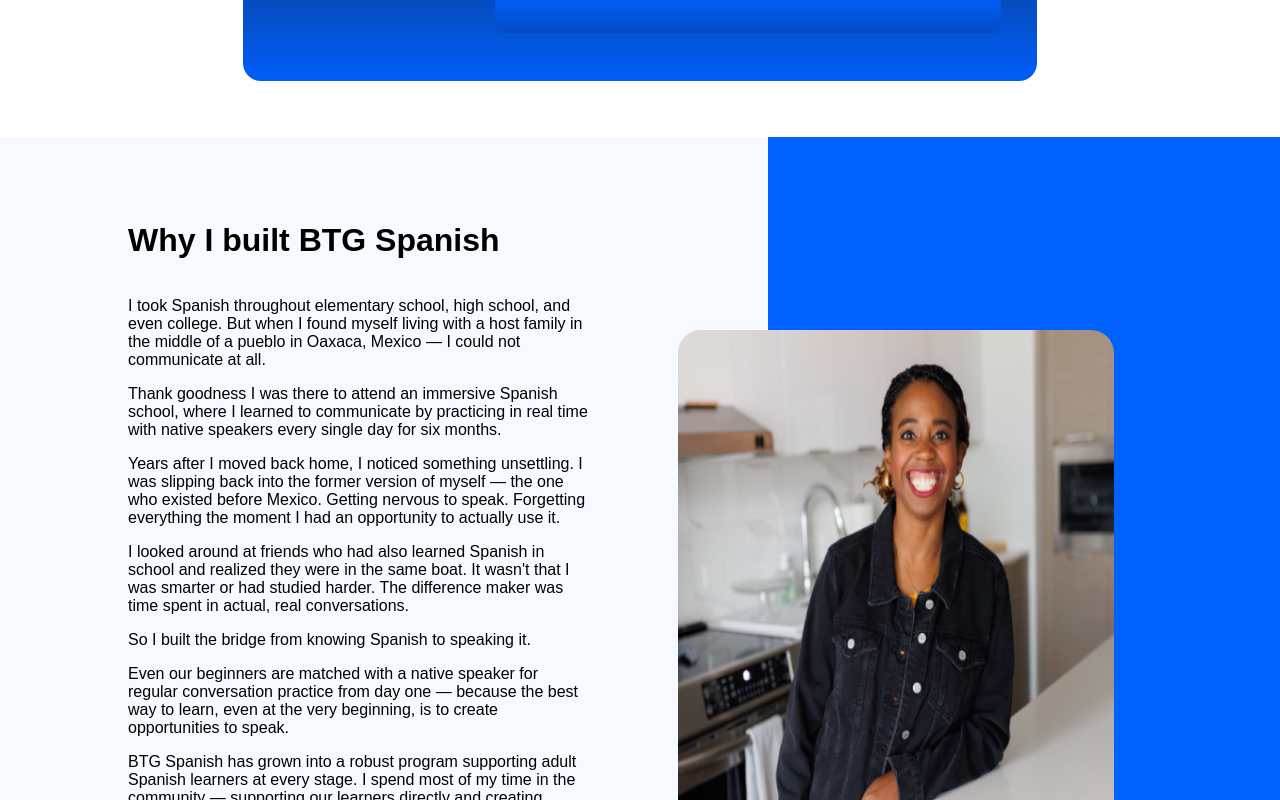
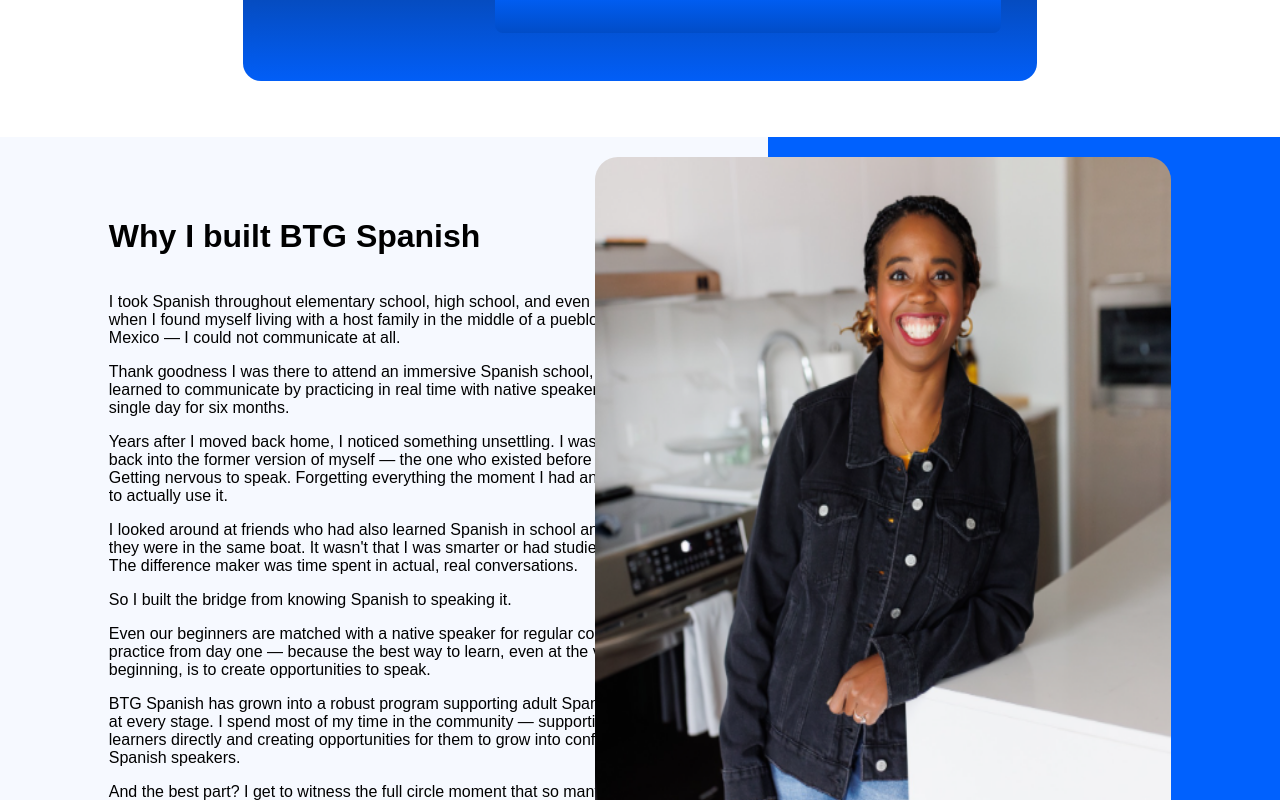
Before and after one commit to Dmac26/salty-lion-stack, an Angular app in the folder angularFrontend/: page / in a window 1280 px wide. Shown: the part 7120-7920 px from the top of the page. Built offline with nearby package versions, Linux system fonts and the light colour scheme; a web font is replaced by a local one.

Commit message:
adjust the why

```diff
--- a/angularFrontend/src/app/components/why-i-build/why-i-build.scss
+++ b/angularFrontend/src/app/components/why-i-build/why-i-build.scss
@@ -3,7 +3,7 @@
     align-items: center;
     justify-content: center;
     width: 100vw;
-    min-height: 100vh;
+    min-height: unset !important;
     height: fit-content;
     background: linear-gradient(to right, #f6f9ff 0%, #f6f9ff 60%, #0061fe 60%, #0061fe 100%);
 
@@ -12,15 +12,14 @@
         flex-direction: row;
         min-height: 90vh;
         height: fit-content;
-        width: 80vw;
-        padding: 5vh 0 5vh 0;
+        width: 76vw;
+        padding: 2.5vh 0 2.5vh 0;
 
         .left-content, .right-content {
             display: flex;
             flex-direction: column;
             align-items: center;
             justify-content: center;
-            height: 120vh;
         }
 
         .left-content {
@@ -33,12 +32,17 @@
             .copy-container {
                 display: flex;
                 flex-direction: column;
+                align-items: center;
+                justify-content: center;
                 height: 95%;
-                width: 100%;
+                width: 36rem;
+
+                .heading {
+                    align-self: flex-start;
+                }
 
                 .copy-wrapper {
-                    height: 90%;
-                    width: 90%;
+                    height: fit-content;
                 }
 
             }
@@ -49,8 +53,8 @@
 
             img {
                 border-radius: 23px;
-                height: 68%;
-                width: 85%;
+                height: 46rem;
+                width: 36rem;
             }
         }
     }
```
